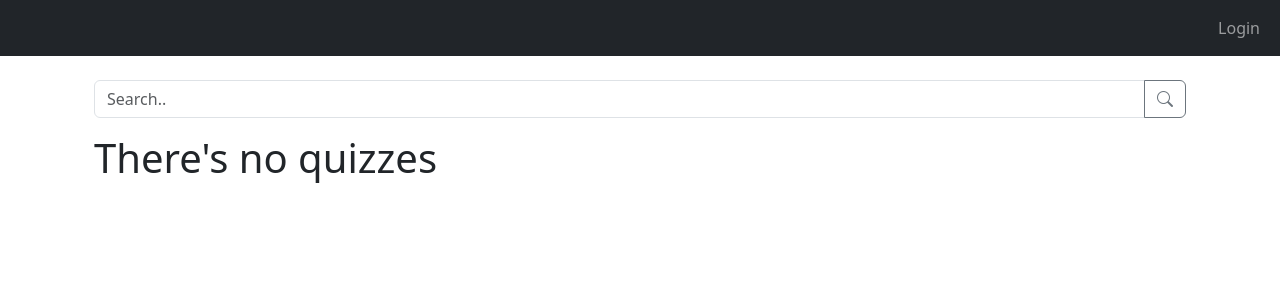
After one commit to lgor2/educationTests, a Django app: page /filtered_quizzes in a window 1280 px wide. The commit adds this page. Shown: the top 300 px of the page. Run offline with Django 4.2, Linux system fonts and the light colour scheme; data that the repository does not hold is empty.

Commit message:
Added searching quizzes by name

```diff
--- a/education/quiz/templates/quiz/base.html
+++ b/education/quiz/templates/quiz/base.html
@@ -8,6 +8,7 @@
     <meta http-equiv="X-UA-Compatible" content="ie=edge">
     <link href="https://cdn.jsdelivr.net/npm/bootstrap@5.3.1/dist/css/bootstrap.min.css" rel="stylesheet"
           integrity="sha384-4bw+/aepP/YC94hEpVNVgiZdgIC5+VKNBQNGCHeKRQN+PtmoHDEXuppvnDJzQIu9" crossorigin="anonymous">
+    <link href="https://cdn.jsdelivr.net/npm/bootstrap-icons@1.11.3/font/bootstrap-icons.css" rel="stylesheet">
     <link rel="stylesheet" href="{% static 'quiz/css/assessments.css' %}">
     <title>{% block title %}My Site{% endblock %}</title>
 </head>
@@ -21,7 +22,7 @@
                     <a href="/home" class="nav-link">Home</a>
                 </li>
                 <li class="nav-item">
-                    <a href="/assessments" class="nav-link">Quizzes</a>
+                    <a href="/filtered_quizzes" class="nav-link">Quizzes</a>
                 </li>
                 {% endif %}
                 {% if is_teacher %}
--- /dev/null
+++ b/education/quiz/templates/quiz/filtered_quizzes.html
@@ -0,0 +1,30 @@
+{% extends 'quiz/base.html' %}
+{% block title %}Filtered quizzes{% endblock %}
+
+{% block content %}
+
+<div class="container mt-4">
+
+    <form action="" method="POST">
+        {% csrf_token %}
+        <div class="input-group mb-3">
+            <input type="text" class="form-control" name="search_query" placeholder="Search.." aria-label="Search.." aria-describedby="button-addon2">
+            <button class="btn btn-outline-secondary" type="submit" id="button-addon2">
+                <i class="bi bi-search"></i>
+            </button>
+        </div>
+    </form>
+
+    <ul class="list-group">
+      {% if quizzes %}
+    {% for quiz in quizzes %}
+      <li class="list-group-item"><a href="quiz/{{ quiz.id }}">{{quiz.title}}</a></li>
+    {% endfor %}
+      {% else %}
+      <h1>There's no quizzes</h1>
+      {% endif %}
+  </ul>
+
+</div>
+
+{% endblock %}
--- a/education/quiz/urls.py
+++ b/education/quiz/urls.py
@@ -12,5 +12,6 @@ urlpatterns = [
     path('my_quizzes', views.my_quizzes, name='my_quizzes'),
     path('quiz/<int:quiz_id>', views.quiz, name='quiz'),
     path('quiz/<int:quiz_id>/question/<int:question_id>', views.question, name='question'),
+    path('filtered_quizzes', views.filtered_quizzes, name='filtered_quizzes'),
     path('kakayata_ajax', views.kakayata_ajax, name='kakayata_ajax'),
 ]
--- a/education/quiz/views.py
+++ b/education/quiz/views.py
@@ -6,7 +6,7 @@ from django.contrib.auth.decorators import login_required, permission_required
 from .models import Quiz, Question, TypeOfQuestion, Answer
 from django.forms import formset_factory
 from django.http import JsonResponse
-from django.db.models import Max, Exists
+from django.db.models import Max, Exists, Q
 from django.shortcuts import get_object_or_404
 
 
@@ -303,3 +303,18 @@ def question(request, quiz_id, question_id):
     }
     context.update(get_group(request))
     return render(request, 'quiz/question_object.html', context=context)
+
+
+def filtered_quizzes(request):
+    if request.method == 'POST':
+        search_query = request.POST.get('search_query', '')
+        quizzes = Quiz.objects.filter(Q(title__icontains=search_query) | Q(description__icontains=search_query))
+    else:
+        quizzes = Quiz.objects.all()
+
+
+    context = {
+        'quizzes': quizzes,
+    }
+    context.update(get_group(request))
+    return render(request, 'quiz/filtered_quizzes.html', context=context)
```
